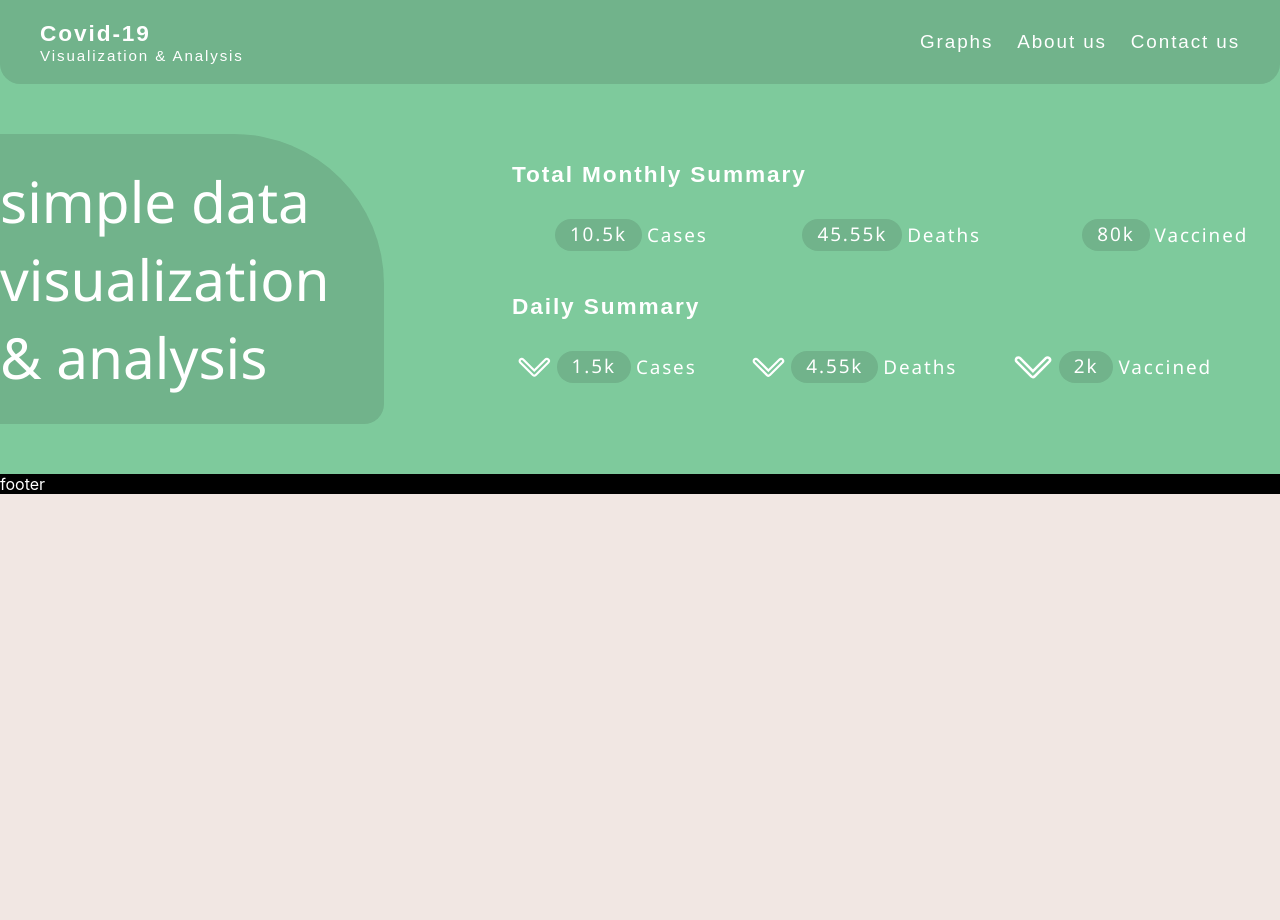
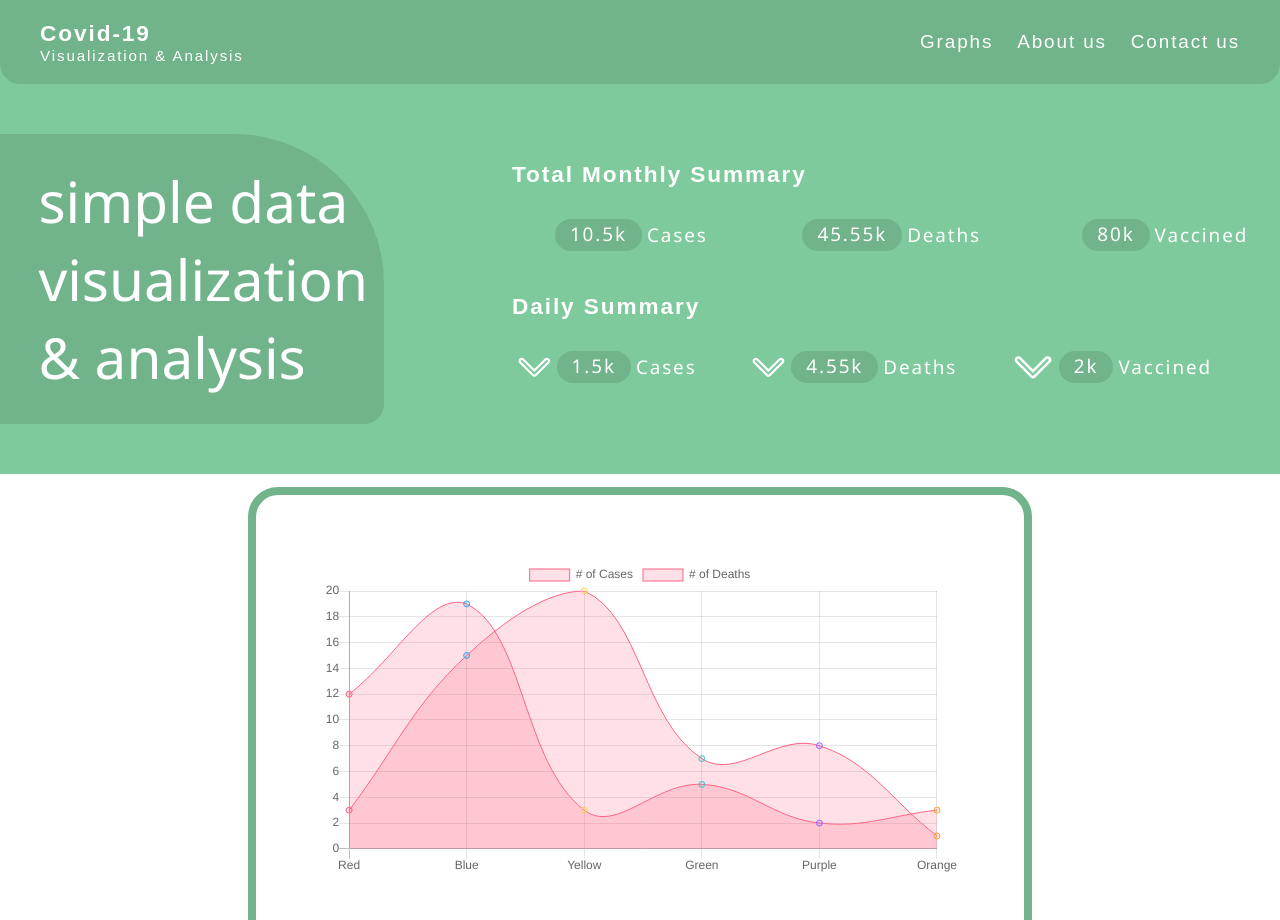
Before and after one commit to dcanalsPoly/Capstone, a React (Create React App) app in the folder my-app/frontend/: page / in a window 1280 px wide. Shown: the top 920 px of the page. Before the commit the page ends 800 px from the top, so only its background shows below. Built offline with nearby package versions, Linux system fonts and the light colour scheme.

Commit message:
added a container component and a graph component

```diff
--- a/my-app/frontend/package.json
+++ b/my-app/frontend/package.json
@@ -6,8 +6,10 @@
     "@testing-library/jest-dom": "^5.11.9",
     "@testing-library/react": "^11.2.5",
     "@testing-library/user-event": "^12.8.1",
+    "chart.js": "^2.9.4",
     "firebase": "^8.2.9",
     "react": "^17.0.1",
+    "react-chartjs-2": "^2.11.1",
     "react-dom": "^17.0.1",
     "react-icons": "^4.2.0",
     "react-scripts": "4.0.3",
--- a/my-app/frontend/src/App.js
+++ b/my-app/frontend/src/App.js
@@ -1,13 +1,13 @@
 import './App.css';
 import Header from './components/Header';
+import Content from './components/Content';
 import Footer from './components/Footer';
-import ReportForm from './components/ReportForm';
 
 function App() {
   return (
     <div className="App">
       <Header/>
-
+      <Content/>
       <Footer/>
     </div>
   );
--- /dev/null
+++ b/my-app/frontend/src/components/Content.css
@@ -0,0 +1,7 @@
+.content {
+  width: 100%;
+  height: auto;
+  display: flex;
+  justify-content: center;
+  margin: 1% 5% 1% 5%;
+}
--- /dev/null
+++ b/my-app/frontend/src/components/Content.js
@@ -0,0 +1,9 @@
+import './Content.css';
+import Graph from './Graph';
+
+function Content() {
+    return <div className="content">
+        <Graph/>
+    </div>
+}
+export default Content;
--- a/my-app/frontend/src/components/Footer.js
+++ b/my-app/frontend/src/components/Footer.js
@@ -1,4 +1,5 @@
 import './Footer.css';
+import ReportForm from './ReportForm';
 
 function Footer () {
     return <div className="footer">
--- /dev/null
+++ b/my-app/frontend/src/components/Graph.css
@@ -0,0 +1,10 @@
+.graph {
+  width: 50%;
+  height: auto;
+  display: flex;
+  justify-content: center;
+  flex-flow: column nowrap;
+  padding: 5%;
+  border-radius: 30px;
+  border: 8px solid #71b38b;
+}
--- /dev/null
+++ b/my-app/frontend/src/components/Graph.js
@@ -0,0 +1,71 @@
+import {Bar, Line, Pie} from 'react-chartjs-2';
+import './Graph.css';
+
+function Graph () {
+    var data = {
+            labels: ['Red', 'Blue', 'Yellow', 'Green', 'Purple', 'Orange'],
+            datasets: [{
+                label: '# of Cases',
+                data: [12, 19, 3, 5, 2, 3],
+                backgroundColor: [
+                    'rgba(255, 99, 132, 0.2)',
+                    'rgba(54, 162, 235, 0.2)',
+                    'rgba(255, 206, 86, 0.2)',
+                    'rgba(75, 192, 192, 0.2)',
+                    'rgba(153, 102, 255, 0.2)',
+                    'rgba(255, 159, 64, 0.2)'
+                ],
+                borderColor: [
+                    'rgba(255, 99, 132, 1)',
+                    'rgba(54, 162, 235, 1)',
+                    'rgba(255, 206, 86, 1)',
+                    'rgba(75, 192, 192, 1)',
+                    'rgba(153, 102, 255, 1)',
+                    'rgba(255, 159, 64, 1)'
+                ],
+                borderWidth: 1,
+
+            }, {
+                label: '# of Deaths',
+                data: [3, 15, 20, 7, 8, 1],
+                backgroundColor: [
+                    'rgba(255, 99, 132, 0.2)',
+                    'rgba(54, 162, 235, 0.2)',
+                    'rgba(255, 206, 86, 0.2)',
+                    'rgba(75, 192, 192, 0.2)',
+                    'rgba(153, 102, 255, 0.2)',
+                    'rgba(255, 159, 64, 0.2)'
+                ],
+                borderColor: [
+                    'rgba(255, 99, 132, 1)',
+                    'rgba(54, 162, 235, 1)',
+                    'rgba(255, 206, 86, 1)',
+                    'rgba(75, 192, 192, 1)',
+                    'rgba(153, 102, 255, 1)',
+                    'rgba(255, 159, 64, 1)'
+                ],
+                borderWidth: 1,
+
+            },]
+        };
+
+    var options = {
+        gridLines: false,
+            scales: {
+                xAxes: [{
+                    gridLines: {
+                        offsetGridLines: false,
+                        gridLines: false
+                    }
+                }]
+            }
+        };
+
+    return <div className="graph">
+        <Line
+            data={data}
+            options={options}>
+        </Line>
+    </div>
+}
+export default Graph;
--- a/my-app/frontend/src/components/Header.css
+++ b/my-app/frontend/src/components/Header.css
@@ -15,20 +15,23 @@
 }
 
 .headerContainer {
-  background-color: #71b38b; /*give brighter color of background of the division*/
+  background-color: #71b38b;
   padding: 70px 0px 70px 0px;
   display: flex;
   justify-content: center;
-  align-items: center;
+  flex-flow: column nowrap;
   height: 150px;
   width: 30%;
   border-radius: 0px 150px 20px 0px;
 }
 
 .headerText {
+  text-align: left;
+  text-justify: auto;
   width: fit-content;
+  padding-left: 10%;
   font-size: 15mm;
   font-weight: 500;
-  color: white; /*black or white?*/
+  color: white;
   font-family: "Segoe UI"; /*Arial, Lucida Sans Unicode, Arial Narrow*/
 }
--- a/my-app/frontend/src/components/Header.js
+++ b/my-app/frontend/src/components/Header.js
@@ -4,13 +4,13 @@ import SummaryTable from './SummaryTable';
 
 function Header () {
 
-
-
     return <div className="header">
         <NavBar/>
         <div className="headerRow">
             <div className="headerContainer">
-                <span className="headerText">{"simple data\nvisualization\n& analysis"}</span>
+                <span className="headerText">{"simple data"}</span>
+                <span className="headerText">{"visualization"}</span>
+                <span className="headerText">{"& analysis"}</span>
             </div>
             <SummaryTable/>
         </div>
--- a/my-app/frontend/src/components/SummaryTable.js
+++ b/my-app/frontend/src/components/SummaryTable.js
@@ -2,7 +2,7 @@ import SummaryTile from './SummaryTile';
 import './SummaryTable.css';
 import './styling/customLabel.css';
 
-//create a map (like in Flutter) for the data (use dummy data) to be used in the tiles
+//create a map (object) for the data (use dummy data) to be used in the tiles
 
 function SummaryTable(props) {
     return <div className="summaryTable">
```
Also changed, not shown: 1 other file (tests, documents, lock files or other folders).
